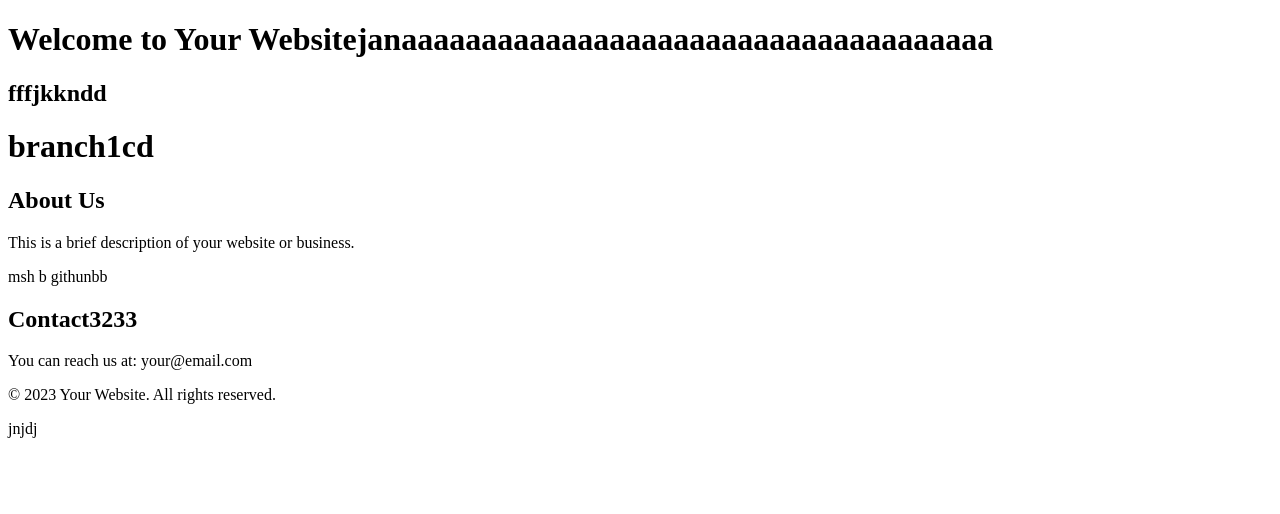
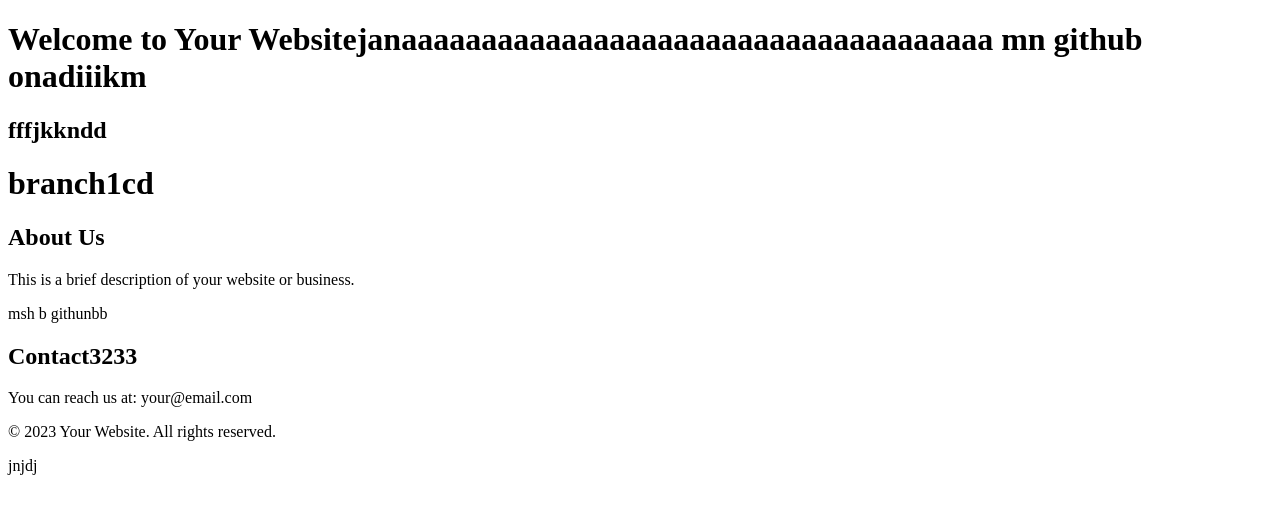
Before and after one commit to JanaRammall/motivation, a plain HTML site: page index.html in a window 1280 px wide. Drawn offline with Linux system fonts and the light colour scheme.

Commit message:
Update index.html mn github

```diff
--- a/index.html
+++ b/index.html
@@ -9,7 +9,7 @@
 <body>
 
     <header>
-        <h1>Welcome to Your Websitejanaaaaaaaaaaaaaaaaaaaaaaaaaaaaaaaaaaaaa</h1><h2>fffjkkndd</h2>
+        <h1>Welcome to Your Websitejanaaaaaaaaaaaaaaaaaaaaaaaaaaaaaaaaaaaaa mn github onadiiikm </h1><h2>fffjkkndd</h2>
         <!-- Add navigation links, logo, or any other header content here -->
     </header>
 <h1> branch1cd </h1>
```
